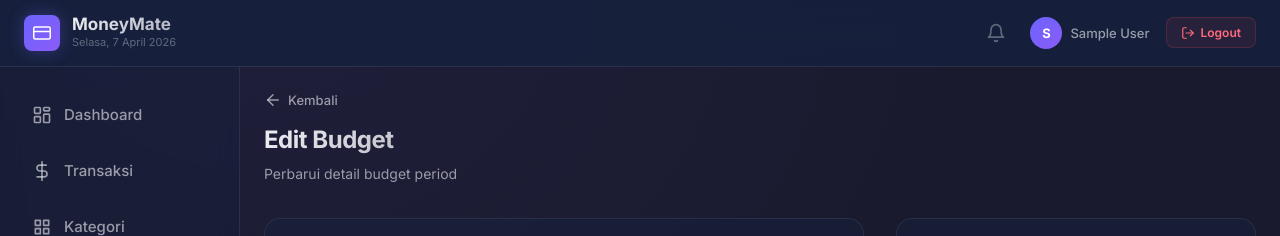
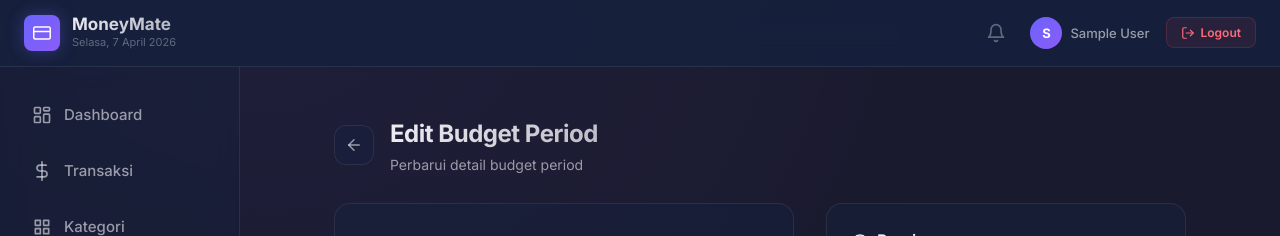
Before and after one commit to MoneyMate-ABP/moneymate-frontend, a React (Vite) app: page /budgets/1/edit in a window 1280 px wide. Shown: the top 236 px of the page. Built offline with nearby package versions, Linux system fonts and the light colour scheme; no server answers; sample sign-in values are in the browser's storage.

Commit message:
feat: add BackIcon component and update BudgetListPage layout for improved UI

```diff
--- a/src/pages/budget/BudgetFormPage.jsx
+++ b/src/pages/budget/BudgetFormPage.jsx
@@ -8,6 +8,20 @@ import {
   formatCurrency,
 } from "../../utils/dateHelpers";
 import dayjs from "dayjs";
+
+const BackIcon = () => (
+  <svg
+    viewBox="0 0 24 24"
+    fill="none"
+    stroke="currentColor"
+    strokeWidth="2"
+    strokeLinecap="round"
+    strokeLinejoin="round"
+  >
+    <line x1="19" y1="12" x2="5" y2="12" />
+    <polyline points="12 19 5 12 12 5" />
+  </svg>
+);
 
 function BudgetFormPage() {
   const navigate = useNavigate();
@@ -126,24 +140,21 @@ function BudgetFormPage() {
   };
 
   return (
-    <div className="budget-form-page">
-      <div className="page-header">
-        <div>
+    <div className="page-container">
+      <main className="dashboard-main">
+        <div className="category-page__header">
           <button
-            className="btn-back"
+            className="category-page__back"
             onClick={() => navigate("/budgets")}
             id="btn-back"
           >
-            <svg viewBox="0 0 24 24" fill="none" stroke="currentColor" strokeWidth="2" strokeLinecap="round" strokeLinejoin="round" width="18" height="18">
-              <line x1="19" y1="12" x2="5" y2="12" />
-              <polyline points="12 19 5 12 12 5" />
-            </svg>
-            Kembali
+            <BackIcon />
           </button>
-          <h1 className="page-title" id="budget-form-title">
-            {isEdit ? "Edit Budget" : "Buat Budget Baru"}
+          <div>
+            <h1 id="budget-form-title">
+              {isEdit ? "Edit Budget Period" : "Buat Budget Period"}
             </h1>
-          <p className="page-subtitle">
+            <p>
               {isEdit
                 ? "Perbarui detail budget period"
                 : "Atur anggaran untuk periode tertentu"}
@@ -152,10 +163,21 @@ function BudgetFormPage() {
         </div>
 
         <div className="budget-form-container">
-        <form className="budget-form" onSubmit={handleSubmit} id="budget-form">
+          <form
+            className="budget-form"
+            onSubmit={handleSubmit}
+            id="budget-form"
+          >
             {error && (
               <div className="alert alert-error">
-              <svg viewBox="0 0 24 24" fill="none" stroke="currentColor" strokeWidth="2" width="16" height="16">
+                <svg
+                  viewBox="0 0 24 24"
+                  fill="none"
+                  stroke="currentColor"
+                  strokeWidth="2"
+                  width="16"
+                  height="16"
+                >
                   <circle cx="12" cy="12" r="10" />
                   <line x1="15" y1="9" x2="9" y2="15" />
                   <line x1="9" y1="9" x2="15" y2="15" />
@@ -267,7 +289,16 @@ function BudgetFormPage() {
           {/* ── Live Preview Panel ────────────────────── */}
           <div className="budget-preview" id="budget-preview">
             <h3 className="preview-title">
-            <svg viewBox="0 0 24 24" fill="none" stroke="currentColor" strokeWidth="2" strokeLinecap="round" strokeLinejoin="round" width="18" height="18">
+              <svg
+                viewBox="0 0 24 24"
+                fill="none"
+                stroke="currentColor"
+                strokeWidth="2"
+                strokeLinecap="round"
+                strokeLinejoin="round"
+                width="18"
+                height="18"
+              >
                 <path d="M1 12s4-8 11-8 11 8 11 8-4 8-11 8-11-8-11-8z" />
                 <circle cx="12" cy="12" r="3" />
               </svg>
@@ -278,23 +309,33 @@ function BudgetFormPage() {
               <div className="preview-stat">
                 <span className="preview-stat-icon preview-stat-total">📅</span>
                 <div>
-                <span className="preview-stat-value">{preview.totalDays}</span>
+                  <span className="preview-stat-value">
+                    {preview.totalDays}
+                  </span>
                   <span className="preview-stat-label">Total Hari</span>
                 </div>
               </div>
 
               <div className="preview-stat">
-              <span className="preview-stat-icon preview-stat-working">💼</span>
+                <span className="preview-stat-icon preview-stat-working">
+                  💼
+                </span>
                 <div>
-                <span className="preview-stat-value">{preview.workingDays}</span>
+                  <span className="preview-stat-value">
+                    {preview.workingDays}
+                  </span>
                   <span className="preview-stat-label">Hari Kerja</span>
                 </div>
               </div>
 
               <div className="preview-stat">
-              <span className="preview-stat-icon preview-stat-weekend">🌙</span>
+                <span className="preview-stat-icon preview-stat-weekend">
+                  🌙
+                </span>
                 <div>
-                <span className="preview-stat-value">{preview.weekendDays}</span>
+                  <span className="preview-stat-value">
+                    {preview.weekendDays}
+                  </span>
                   <span className="preview-stat-label">Hari Weekend</span>
                 </div>
               </div>
@@ -311,15 +352,24 @@ function BudgetFormPage() {
             </div>
 
             <div className="preview-note">
-            <svg viewBox="0 0 24 24" fill="none" stroke="currentColor" strokeWidth="2" width="14" height="14">
+              <svg
+                viewBox="0 0 24 24"
+                fill="none"
+                stroke="currentColor"
+                strokeWidth="2"
+                width="14"
+                height="14"
+              >
                 <circle cx="12" cy="12" r="10" />
                 <line x1="12" y1="16" x2="12" y2="12" />
                 <line x1="12" y1="8" x2="12.01" y2="8" />
               </svg>
-            Budget harian = Total Budget ÷ Hari Kerja. Weekend mendapat budget Rp 0 (carry-over tetap aktif).
+              Budget harian = Total Budget ÷ Hari Kerja. Weekend mendapat budget
+              Rp 0 (carry-over tetap aktif).
             </div>
           </div>
         </div>
+      </main>
     </div>
   );
 }
--- a/src/pages/budget/BudgetListPage.jsx
+++ b/src/pages/budget/BudgetListPage.jsx
@@ -4,6 +4,20 @@ import useBudgetStore from "../../store/budgetStore";
 import ConfirmModal from "../../components/ConfirmModal";
 import { formatCurrency, formatDate } from "../../utils/dateHelpers";
 import dayjs from "dayjs";
+
+const BackIcon = () => (
+  <svg
+    viewBox="0 0 24 24"
+    fill="none"
+    stroke="currentColor"
+    strokeWidth="2"
+    strokeLinecap="round"
+    strokeLinejoin="round"
+  >
+    <line x1="19" y1="12" x2="5" y2="12" />
+    <polyline points="12 19 5 12 12 5" />
+  </svg>
+);
 
 function BudgetListPage() {
   const navigate = useNavigate();
@@ -46,16 +60,28 @@ function BudgetListPage() {
   };
 
   return (
-    <div className="budget-list-page">
-      <div className="page-header">
+    <div className="page-container">
+      <main className="dashboard-main">
+        <div className="category-page__header">
+          <button
+            className="category-page__back"
+            onClick={() => navigate("/")}
+            id="back-to-dashboard-btn"
+          >
+            <BackIcon />
+          </button>
           <div>
-          <h1 className="page-title" id="budget-list-title">
-            Budget Periods
-          </h1>
-          <p className="page-subtitle">Kelola periode anggaran bulananmu</p>
+            <h1 id="budget-list-title">Budget Period</h1>
+            <p>Kelola periode anggaran bulananmu</p>
+          </div>
+        </div>
+
+        <div className="category-toolbar">
+          <div className="category-count" style={{ margin: 0 }}>
+            <span>{periods.length} budget period ditemukan</span>
           </div>
           <button
-          className="btn btn-primary btn-add"
+            className="btn btn-primary category-toolbar__add"
             onClick={() => navigate("/budgets/new")}
             id="btn-add-budget"
           >
@@ -72,7 +98,7 @@ function BudgetListPage() {
               <line x1="12" y1="5" x2="12" y2="19" />
               <line x1="5" y1="12" x2="19" y2="12" />
             </svg>
-          Tambah Budget
+            <span>Tambah</span>
           </button>
         </div>
 
@@ -143,7 +169,9 @@ function BudgetListPage() {
                 >
                   <div className="budget-card-header">
                     <h3 className="budget-card-name">{period.name}</h3>
-                  <span className={`badge ${cfg.className}`}>{cfg.label}</span>
+                    <span className={`badge ${cfg.className}`}>
+                      {cfg.label}
+                    </span>
                   </div>
 
                   <div className="budget-card-dates">
@@ -263,6 +291,7 @@ function BudgetListPage() {
             })}
           </div>
         )}
+      </main>
 
       <ConfirmModal
         isOpen={!!deleteTarget}
```
Lines whose indentation alone changed are shown as unchanged.
